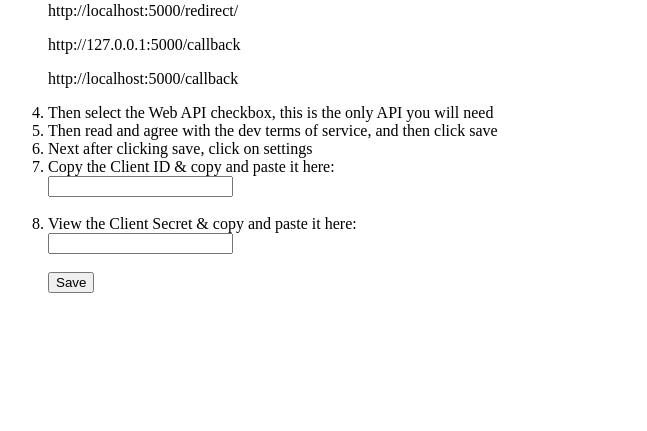
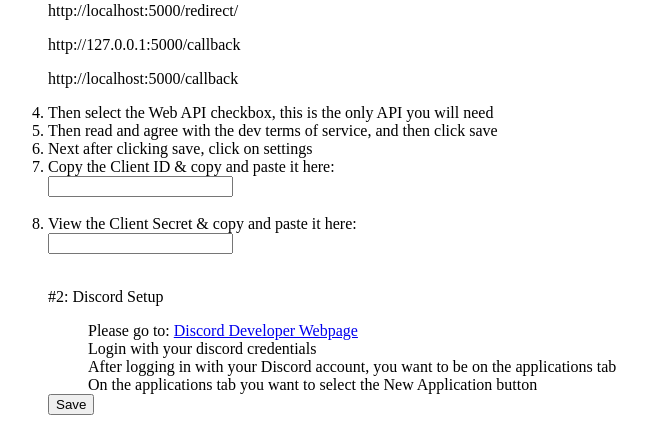
Before and after one commit to wildxmxtt/spotbot2, a Flask app: template templates/setup.html in a window 1280 px wide. Shown: the part 720-1151 px from the top of the page, without its empty margins (0-647 px from the left). Before the commit the page ends 1013 px from the top, so only its background shows below. Run offline with Flask 2, Linux system fonts and the light colour scheme; the template is opened without the code that fills it, so the values that code supplies are empty.

Commit message:
Added Small amount of text to setup page

```diff
--- a/templates/setup.html
+++ b/templates/setup.html
@@ -46,8 +46,15 @@
             <input type="text" id="client_id" name="client_id" required><br><br>
             <li>View the Client Secret & copy and paste it here:</li>
             <input type="text" id="client_secret" name="client_secret" required><br><br>
-            <button type="submit">Save</button>
         </form>
+        <p>#2: Discord Setup </p>
+        <ul>Please go to: <a href="https://discord.com/developers">Discord Developer Webpage</a></ul>
+        <ul>Login with your discord credentials</ul>
+        <ul>After logging in with your Discord account, you want to be on the applications tab</ul>
+        <ul>On the applications tab you want to select the New Application button</ul>
+
+
+        <button type="submit">Save</button>
     </ol>
 </body>
 </html>
```
